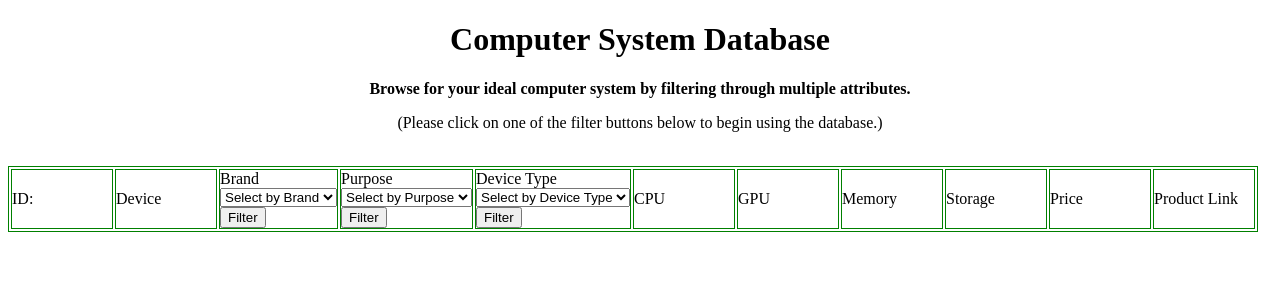
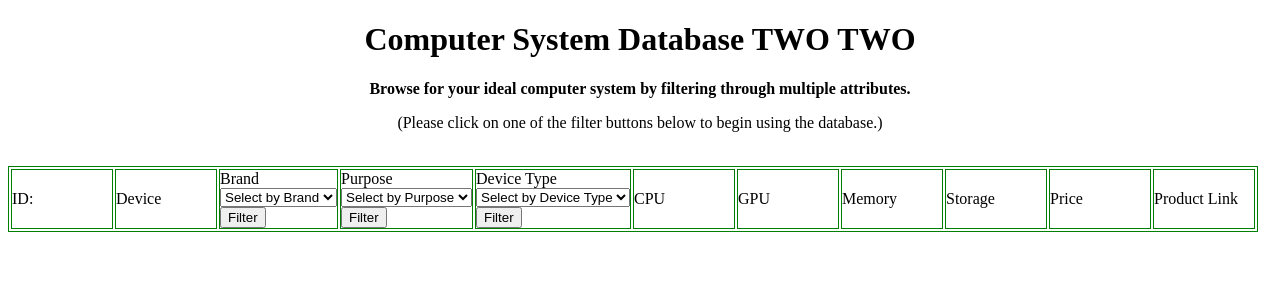
Before and after one commit to Michaelbrima/computer-system-database, a PHP site: page / in a window 1280 px wide. Shown: the top 300 px of the page. Run offline with PHP 8.4, Linux system fonts and the light colour scheme.

Commit message:
Update index.php

```diff
--- a/index.php
+++ b/index.php
@@ -5,7 +5,7 @@
     </head>
 
 <body>
-    <h1 align="center"> Computer System Database</h1>
+    <h1 align="center"> Computer System Database TWO TWO</h1>
 <p align="center"> <b> Browse for your ideal computer system by filtering through multiple attributes.</b></p>
 
 <p align="center"> (Please click on one of the filter buttons below to begin using the database.) </p>
```
